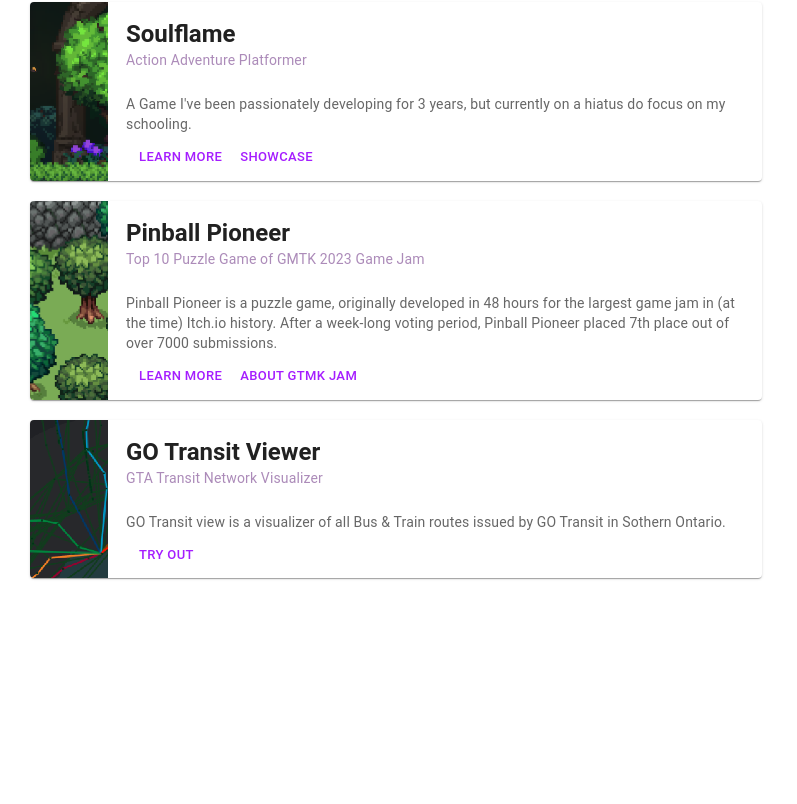
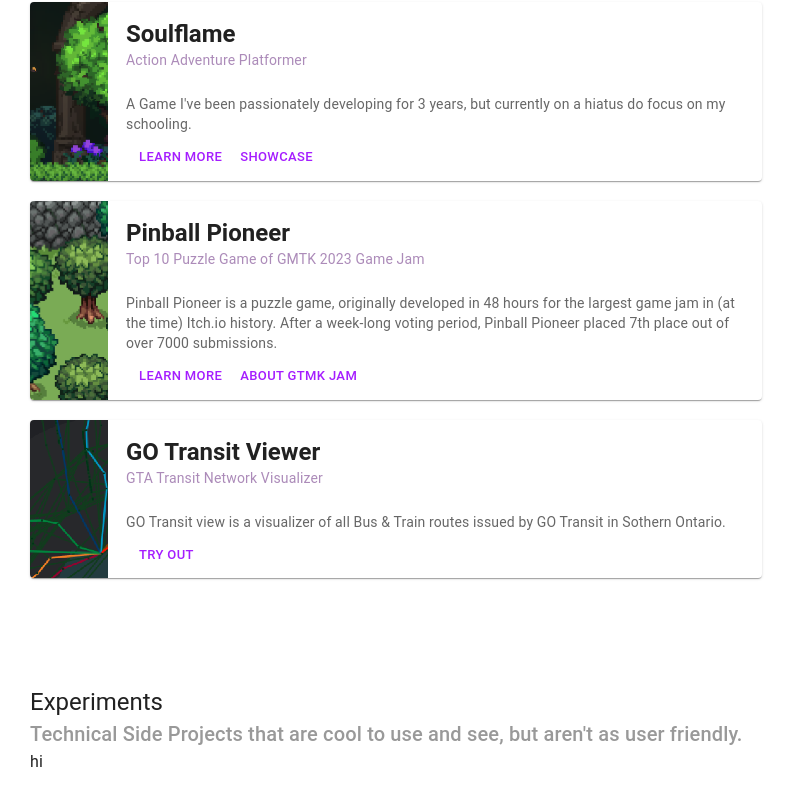
Before and after one commit to alexeckardt/MyWebsite, a React (Create React App) app: page / in a window 1280 px wide. Shown: the part 240-1044 px from the top of the page, without its empty margins (0-797 px from the left). Before the commit the page ends 848 px from the top, so only its background shows below. Built offline with nearby package versions, Linux system fonts and the light colour scheme.

Commit message:
Added new section

```diff
--- a/src/App.jsx
+++ b/src/App.jsx
@@ -87,6 +87,14 @@
             </MainProjectEmph>
 
       </Section>
+      <br />
+      <br />
+      <Section
+        title='Experiments'
+        subheader="Technical Side Projects that are cool to use and see, but aren't as user friendly."
+        >
+          hi
+        </Section>
     </>
   );
 }
--- a/src/Components/MainProjectEmph.tsx
+++ b/src/Components/MainProjectEmph.tsx
@@ -34,10 +34,8 @@
 
 const MainProjectEmph = (props: ProjectEmphProps) => {
 
-
     const imageWidth = '80px'
     const paddingFromCard = '18px'
-
 
     const imageX = (props.imageX) ? props.imageX : 0;
     const imageY = (props.imageY) ? props.imageY : 0;
@@ -62,7 +60,8 @@
     }
 
     return (
-        <Card style={{ marginTop: '20px', width: '60%', minWidth: '300px'}}>
+        <Card
+        style={{ marginTop: '20px', width: '60%', minWidth: '300px'}}>
 
             <CardContent style={{position: 'relative', display: 'grid', paddingBottom: '0'}}>
                 <ColumnBox style={imageLineStyle}>
```
